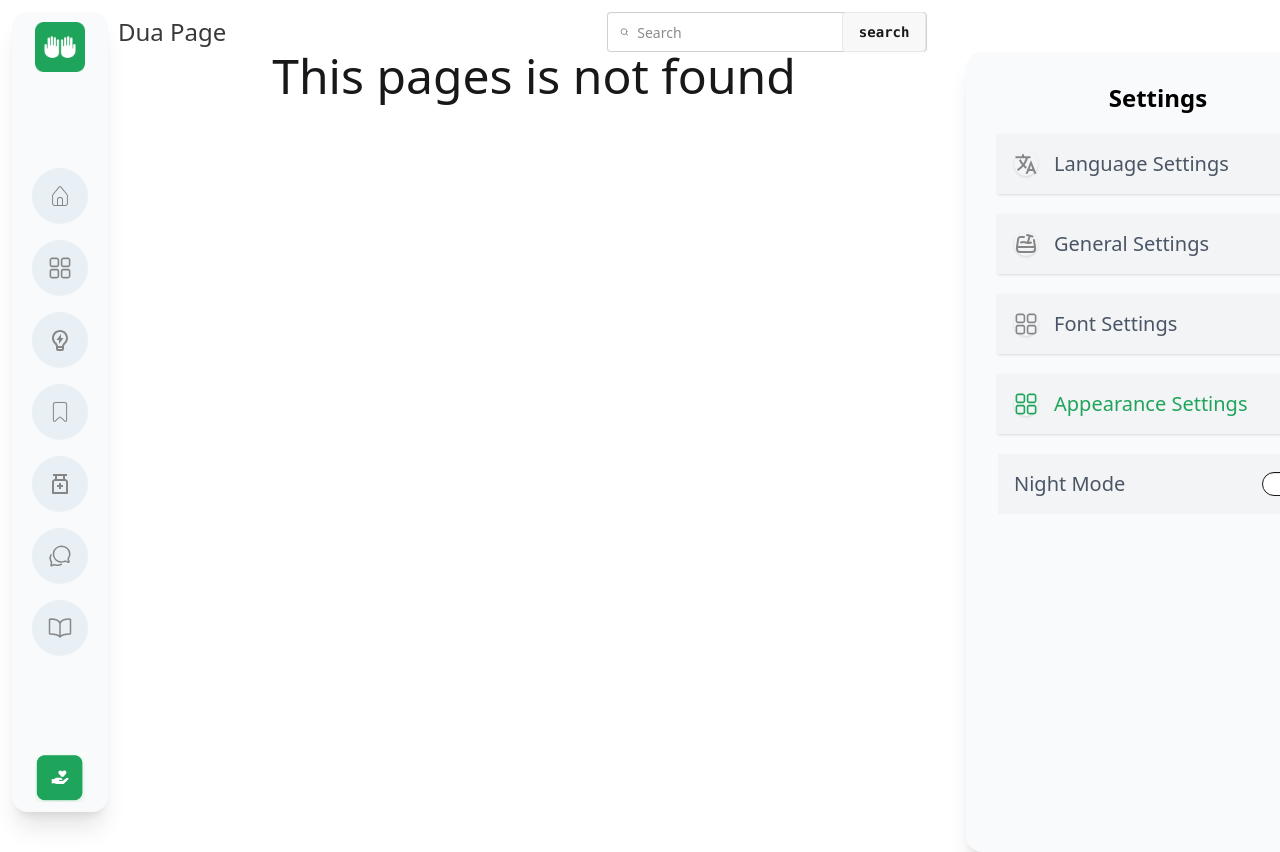
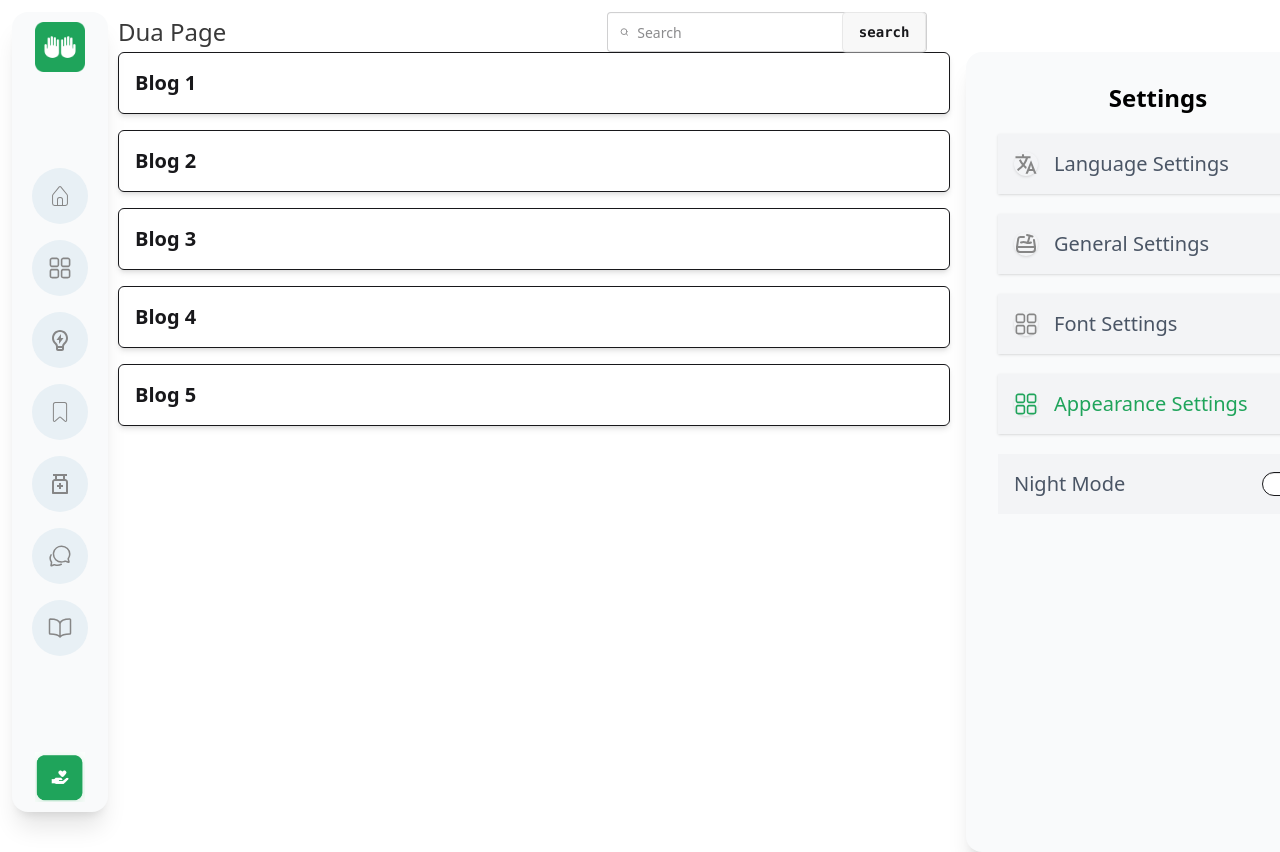
Before and after one commit to engrsakib/dwa-s-client-side, a Next.js app: page /blogs in a window 1280 px wide. Before the commit this address had no page. Shown: the top 852 px of the page. Built offline with nearby package versions, Linux system fonts and the light colour scheme.

Commit message:
blogs and dynamic blogs page fully dynamicaly initialize

```diff
--- /dev/null
+++ b/app/blogs/[id]/page.tsx
@@ -0,0 +1,10 @@
+import React from 'react'
+
+export default function page({ params }: { params: { id: string } }) {
+    const {id} = params;
+  return (
+    <div>
+      <h1 className='text-2xl font-black mt-4 text-center'>this is blogs {id}</h1>
+    </div>
+  )
+}
--- /dev/null
+++ b/app/blogs/layout.tsx
@@ -0,0 +1,10 @@
+import React from 'react'
+
+export default function layout({children}) {
+  return (
+    <div>
+
+      {children}
+    </div>
+  )
+}
--- /dev/null
+++ b/app/blogs/page.tsx
@@ -0,0 +1,42 @@
+import React from 'react'
+
+export default function page() {
+    const blogs = [
+        {
+            id: 1,
+            title: 'Blog 1',
+            content: 'This is the content of blog 1',
+        },
+        {
+            id: 2,
+            title: 'Blog 2',
+            content: 'This is the content of blog 2',
+        },{
+            id: 3,
+            title: 'Blog 3',
+            content: 'This is the content of blog 3',
+        },{
+            id: 4,
+            title: 'Blog 4',
+            content: 'This is the content of blog 4',
+        },{
+            id: 5,
+            title: 'Blog 5',
+            content: 'This is the content of blog 5',
+        },
+    ]
+
+  return (
+    <div>
+
+      {
+        blogs.map((blog) => (
+          <div key={blog.id} className="border p-4 mb-4 rounded-md shadow-md">
+            <h2 className="text-xl font-bold">{blog.title}</h2>
+
+          </div>
+        ))
+      }
+    </div>
+  )
+}
--- a/app/not-found.tsx
+++ b/app/not-found.tsx
@@ -1,6 +1,7 @@
 import React from 'react';
 
 const notFound = () => {
+
     return (
         <div>
             <h1 className='text-5xl text-center'>This pages is not found</h1>
```
